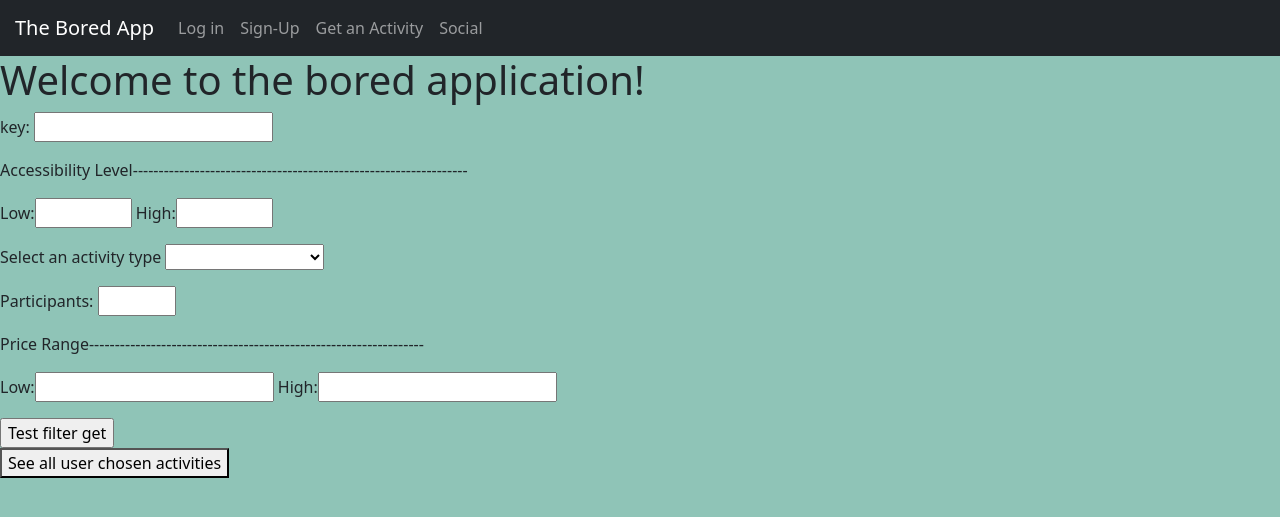
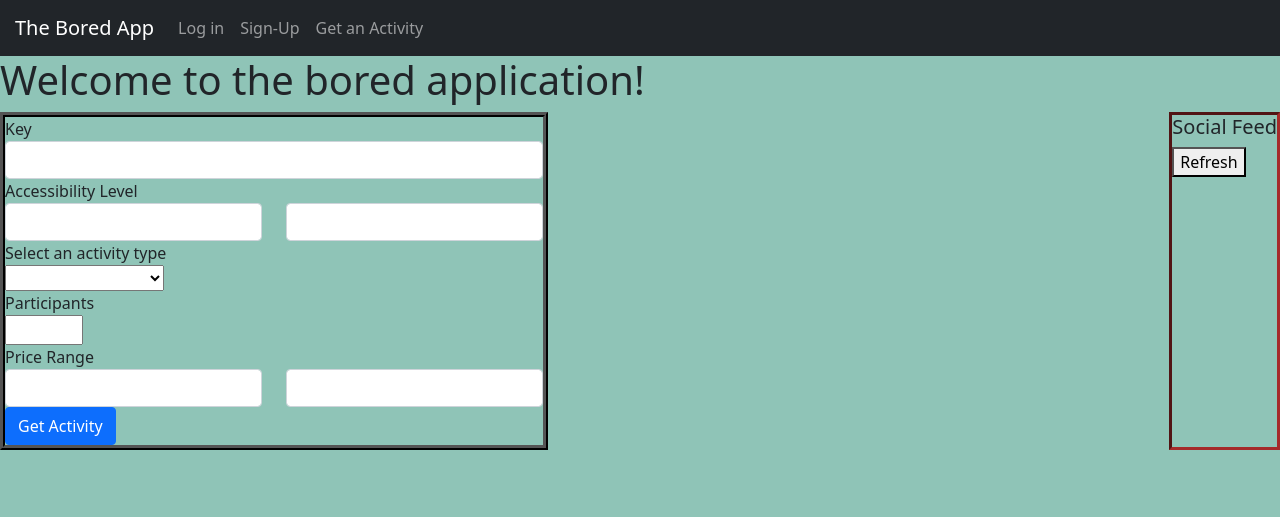
Before and after one commit to jackcodej/theboredapp, a Flask app: page / in a window 1280 px wide. Shown: the top 517 px of the page. Run offline with Flask 3, Linux system fonts and the light colour scheme.

Commit message:
Remove social page/button add container on homepage to handle, modify ajax.js to return boostrap and clear section first, add datetime to crud.py

```diff
--- a/server.py
+++ b/server.py
@@ -25,6 +25,8 @@ app.jinja_env.undefined = StrictUndefined
 @app.route('/')
 def homepage():
     """View homepage."""
+    # TODO: Uncomment line 29 and test
+    # get_recent_actvity()
 
     return render_template('homepage.html')
 
@@ -102,11 +104,11 @@ def sign_in():
 
 
 @app.route('/activity/stored')
-def get_stored_actvity():
-    """Query for all activity existing within the bored application's database"""
+def get_recent_actvity():
+    """Query for recent activity, past week"""
 
     dict_list = []
-    for u in crud.get_all_activities():
+    for u in crud.get_recent_activity():
         temp_dict = {
             'activity_id': u.__dict__['activity_id'],
             'key': u.__dict__['key'],
--- a/static/js/ajax.js
+++ b/static/js/ajax.js
@@ -3,23 +3,26 @@
 
 // Internal Activity Query
 function getStoredActivities(){
-    const activityContainer = document.querySelector('#user_activities')
+    const activityContainer = document.querySelector('#user_activities');
+
+    // empty textContent of activityContainer before adding new activities
+    activityContainer.textContent = '';
     console.log('Stored Activities ran')
     fetch('/activity/stored')
     .then((response) => response.json())
     .then((activityData) =>{
-        console.log(activityData);
         for (const activity of activityData){
             activityContainer.insertAdjacentHTML('beforeend',
-            `<ul>
-            <li>Activity: ${activity.activity}</li>
-            <li>Key: ${activity.key}</li>
-            <li>Activity Type: ${activity.a_type}</li>
-            <li>Participants: ${activity.participants}</li>
-            <li>Price: ${activity.price}</li>
-            <li>Link: ${activity.link}</li>
-            <li>Accessibility: ${activity.accessibility}</li>
-            </ul>`
+            `<div class="card text-white bg-dark mb-3" style="max-width: 18rem;">
+            <div class="card-header">${activity.a_type}</div>
+            <div class="card-body">
+              <p class="card-text">${activity.activity}</p>
+              <p class="card-text">Participants: ${activity.participants}</p>
+              <p class="card-text">Price: ${activity.price}</p>
+              <p class="card-text">Link: ${activity.link}</p>
+              <p class="card-text">Accessibility: ${activity.accessibility}</p>
+            </div>
+          </div>`
             );
         }
     });
--- a/templates/base.html
+++ b/templates/base.html
@@ -32,9 +32,6 @@
           <li class="nav-item">
             <a class="nav-link" href="/activity/search">Get an Activity</a>
           </li>
-          <li class="nav-item">
-            <a class="nav-link" href="#">Social</a>
-          </li>
           {% if "user_id" in session %}
           <li class="nav-item">
             <a class="nav-link" href="/activity/history">History</a>
--- a/templates/homepage.html
+++ b/templates/homepage.html
@@ -6,21 +6,26 @@
 <h1>Welcome to the bored application!</h1>
 {% if "user_id" not in session %}
 {% endif %}
+  <div class="wrapper" style="display:flex; justify-content:space-between;">
 
+    <div id="form_wrapper" style="border-style:ridge; border-color:black; border-width:5px;">
       <form action="/activity/search">
-    <p>key: <input type="number" name="key"></p>
-    <p>
-      <label>Accessibility Level-----------------------------------------------------------------</label></label>
-      <p>
-        <!-- Will need to add logic to not allow nonsense inputs for the range -->
-        Low:<input type="number" name="min_accessibility" max="100" min="0">
-        High:<input type="number" name="max_accessibility" max="100" min="0">
-      </p>
-    </p>
-    <p>
+<!-- TODO: Need to add placeholders to these number inputs so they make more sense, currently nothing shows up -->
+
+        <label>Key</label>
+        <div class="row">
+          <div class="col"><input placerholder="key" type="number" class="form-control" name="key"></div>
+        </div>
+          <label for="accessibility_range">Accessibility Level</label>
+          <div class="row">
+            <div class="col"><input placerholder="Low" class="form-control" type="number" name="min_accessibility" max="100" min="0"></div>
+            <div class="col"><input placerholder="High" class="form-control" type="number" name="max_accessibility" max="100" min="0"></div>
+          </div>
         <label>Select an activity type</label>
+        <div class="row">
+          <div class="col">
             <select>
-        <option value =""></option>
+              <option value=""></option>
               <option value="">Surprise me!</option>
               <option value="diy">Do it yourself (diy)</option>
               <option value="cooking">Cooking</option>
@@ -33,19 +38,27 @@
               <option value="relaxing">Relaxing</option>
               <option value="busywork">Busywork</option>
             </select>
-    </p>
-    <p>Participants: <input type="number" name="participants" max="5" min="1"></p>
+          </div>
+        </div>
+      <label>Participants</label>
+      <div class="row">
+        <div class="col"><input type="number" name="participants" max="5" min="1"></div>
+      </div>
+      <label>Price Range</label>
+          <div class="row">
+            <div class="col"><input placerholder="Low" type="number" class="form-control" name="min_price" max="100"></div>
+            <div class="col"><input placerholder="High" type="number" class="form-control" name="max_price" max="100"></div>
+          </div>
+      <div class="row">
+        <div class="col"><input type="submit" class="btn btn-primary" value="Get Activity"></div>
+      </div>
+    </form>
+  </div>
 
-    <p>
-      <label>Price Range-----------------------------------------------------------------</label>
-      <p>
-        <!-- Will need to add logic to not allow nonsense inputs for the range -->
-        Low:<input type="number" name="min_price" max="100"> High:<input type="number" name="max_price" max="100">
-      </p>
-    </p>
-
-    <input type="submit" value="Test filter get">
-  </form>
-  <button id="get_activities">See all user chosen activities</button>
+    <div id="all_user_activities" style="border-style:inset; border-width: 3px; border-color: brown;">
+      <h5>Social Feed</h5>
     <div id="user_activities"></div>
+    <button id="get_activities">Refresh</button>
+  </div>
+</div>
   {% endblock %}
```
Also changed, not shown: crud.py (+9 -3 lines), templates/activity_history_social.html (deleted). Lines whose indentation alone changed are shown as unchanged.
